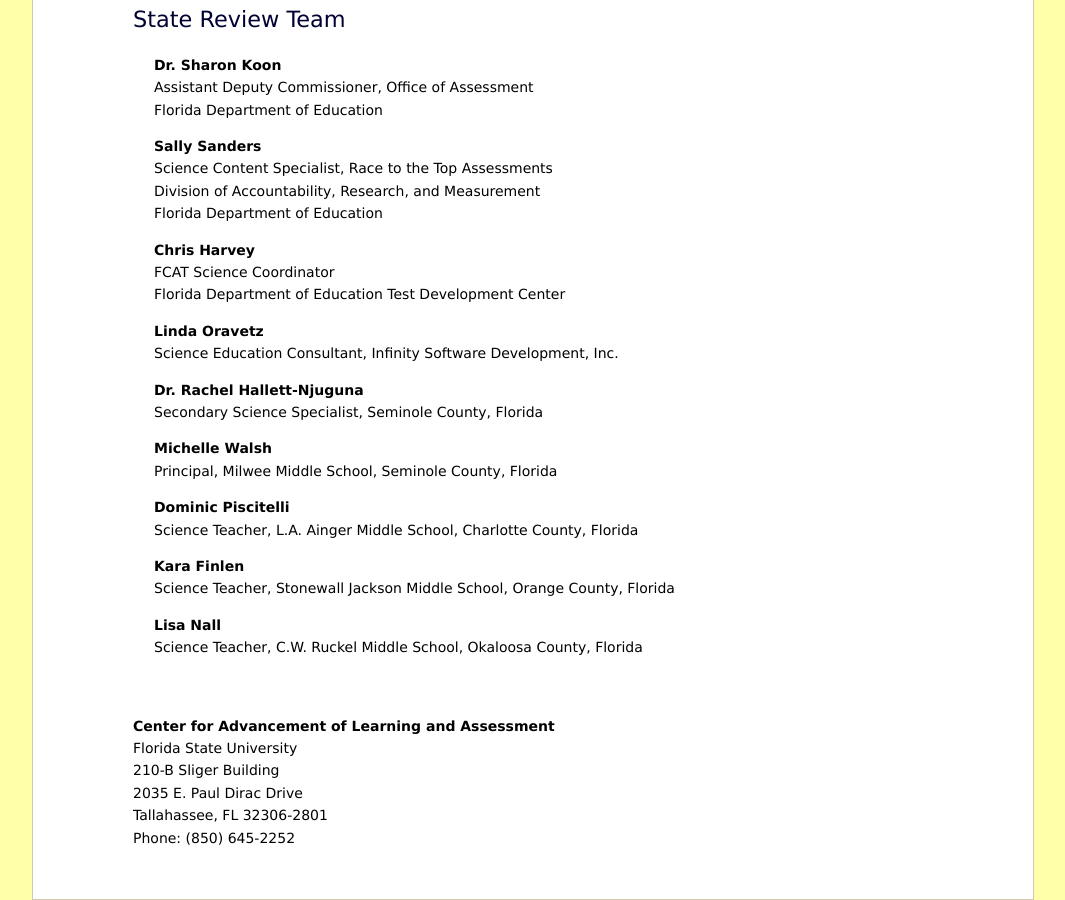
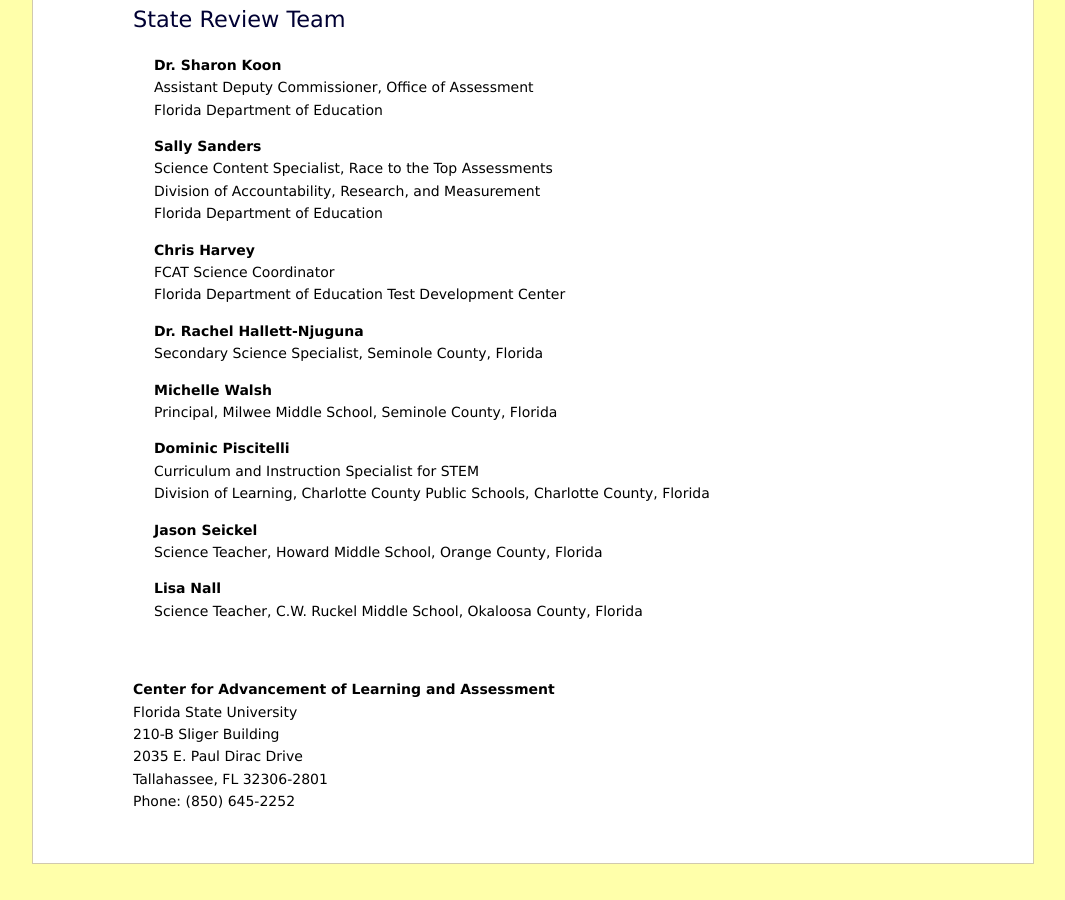
Before and after one commit to cala-fsu/cala-fsu.github.com, a Jekyll site: the page built from ies/research_team/index.html, in a window 1280 px wide and 900 px high, scrolled down 2004 px. Shown: the whole window, without its empty margins (107-1172 px from the left). Built offline with Jekyll 4.4.1, drawn with Linux system fonts in a browser that asks for light colours; after the commit the page ends 2868 px from its top, so only the background shows below that.

Commit message:
changes to review team
changes to review team

```diff
--- a/ies/research_team/index.html
+++ b/ies/research_team/index.html
@@ -129,10 +129,6 @@
                 <p>Florida Department of Education Test Development Center</p>
             </li>
             <li>
-                <p><strong>Linda Oravetz</strong></p>
-                <p>Science Education Consultant, Infinity Software Development, Inc.</p>
-            </li>
-            <li>
                 <p><strong>Dr. Rachel Hallett-Njuguna</strong></p>
                 <p>Secondary Science Specialist, Seminole County, Florida</p>
             </li>
@@ -142,11 +138,12 @@
             </li>
             <li>
                 <p><strong>Dominic Piscitelli</strong></p>
-                <p>Science Teacher, L.A. Ainger Middle School, Charlotte County, Florida</p>
+                <p>Curriculum and Instruction Specialist for STEM</p>
+                <p>Division of Learning, Charlotte County Public Schools, Charlotte County, Florida</p>
             </li>
             <li>
-                <p><strong>Kara Finlen</strong></p>
-                <p>Science Teacher, Stonewall Jackson Middle School, Orange County, Florida</p>
+                <p><strong>Jason Seickel</strong></p>
+                <p>Science Teacher, Howard Middle School, Orange County, Florida</p>
             </li>
             <li>
                 <p><strong>Lisa Nall</strong></p>
```
